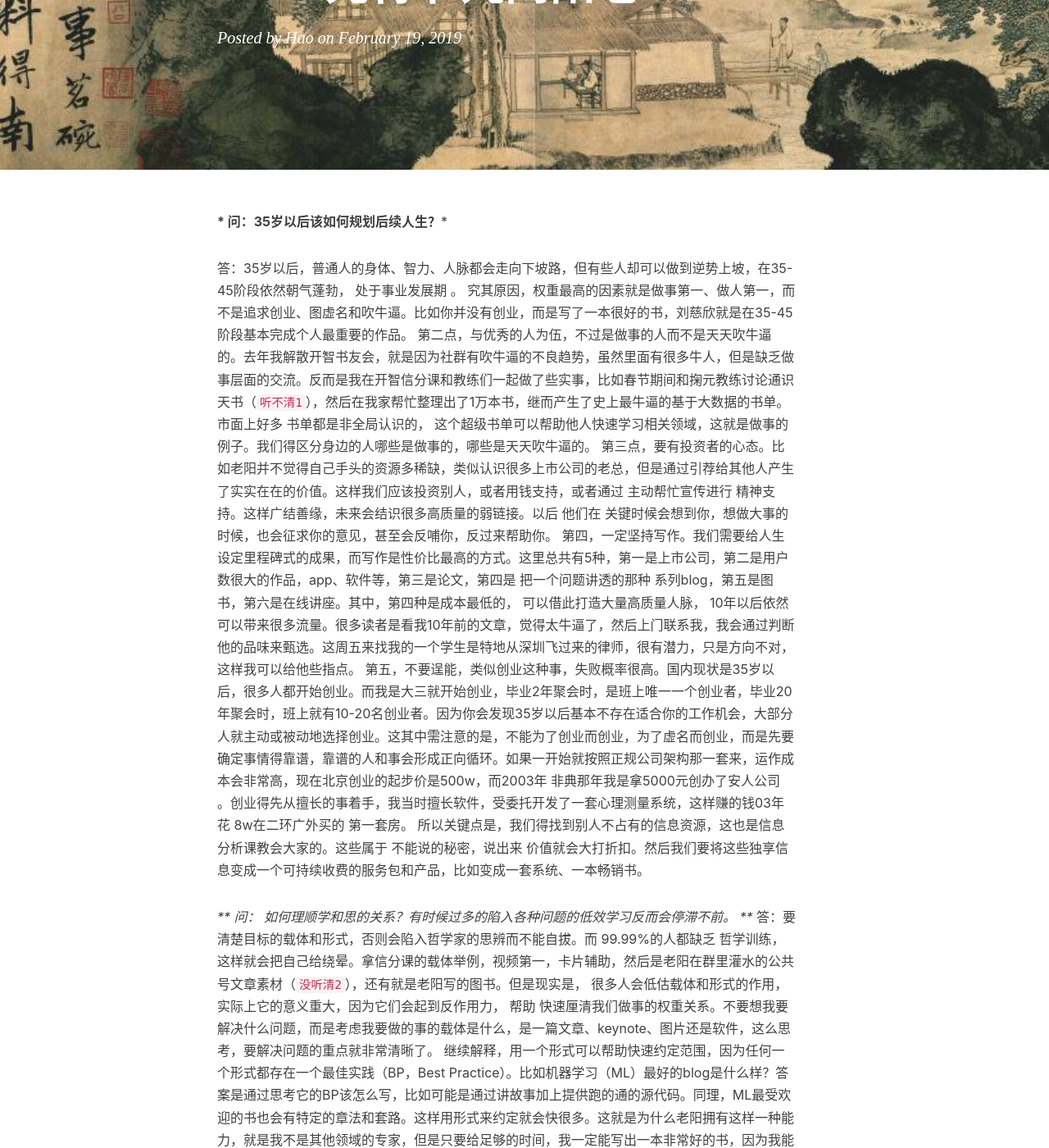
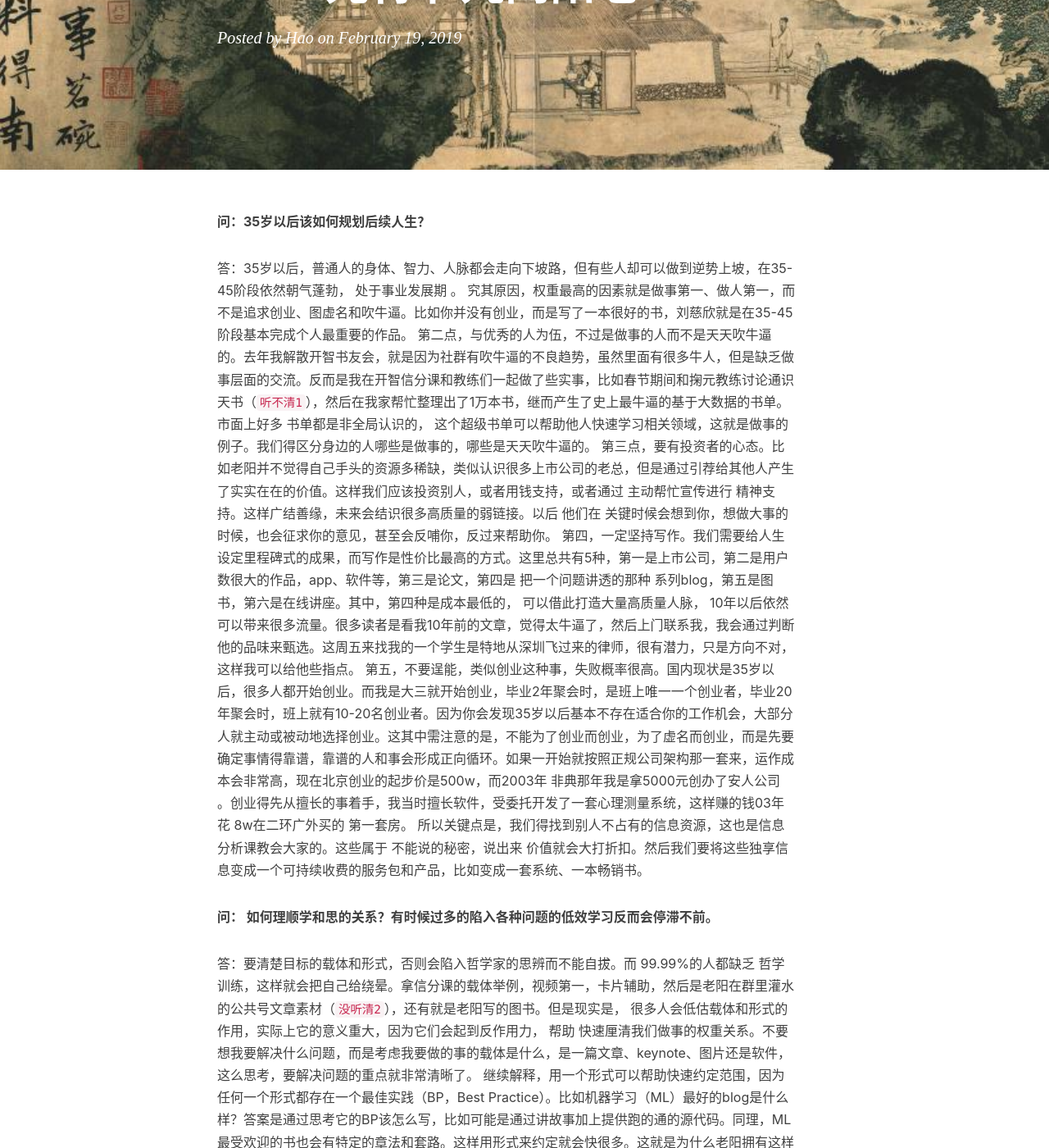
Before and after one commit to kiaorahao/hao.github.io, a Jekyll site: the page built from _posts/2019-02-19-Yang_QA.md, in a window 1280 px wide and 1400 px high, scrolled down 250 px. Shown: the whole window at 82% size. Built offline with Jekyll 4.4.1, drawn with Linux system fonts in a browser that asks for light colours; nearby versions of some CDN libraries; comment, search, counter and statistics services are not loaded.

Commit message:
190426
190426

```diff
--- a/_posts/2019-02-19-Yang_QA.md
+++ b/_posts/2019-02-19-Yang_QA.md
@@ -9,7 +9,8 @@ tags:
 ---
 
 
-*** 问：35岁以后该如何规划后续人生？***
+
+**问：35岁以后该如何规划后续人生？**
 
 答：35岁以后，普通人的身体、智力、人脉都会走向下坡路，但有些人却可以做到逆势上坡，在35-45阶段依然朝气蓬勃， 处于事业发展期 。
 究其原因，权重最高的因素就是做事第一、做人第一，而不是追求创业、图虚名和吹牛逼。比如你并没有创业，而是写了一本很好的书，刘慈欣就是在35-45阶段基本完成个人最重要的作品。
@@ -20,7 +21,8 @@ tags:
 所以关键点是，我们得找到别人不占有的信息资源，这也是信息分析课教会大家的。这些属于 不能说的秘密，说出来 价值就会大打折扣。然后我们要将这些独享信息变成一个可持续收费的服务包和产品，比如变成一套系统、一本畅销书。
 <br>
 
-*** 问： 如何理顺学和思的关系？有时候过多的陷入各种问题的低效学习反而会停滞不前。 ***
+**问： 如何理顺学和思的关系？有时候过多的陷入各种问题的低效学习反而会停滞不前。**
+
 答：要清楚目标的载体和形式，否则会陷入哲学家的思辨而不能自拔。而 99.99%的人都缺乏 哲学训练，这样就会把自己给绕晕。拿信分课的载体举例，视频第一，卡片辅助，然后是老阳在群里灌水的公共号文章素材（`没听清2`），还有就是老阳写的图书。但是现实是， 很多人会低估载体和形式的作用，实际上它的意义重大，因为它们会起到反作用力， 帮助 快速厘清我们做事的权重关系。不要想我要解决什么问题，而是考虑我要做的事的载体是什么，是一篇文章、keynote、图片还是软件，这么思考，要解决问题的重点就非常清晰了。
 继续解释，用一个形式可以帮助快速约定范围，因为任何一个形式都存在一个最佳实践（BP，Best Practice）。比如机器学习（ML）最好的blog是什么样？答案是通过思考它的BP该怎么写，比如可能是通过讲故事加上提供跑的通的源代码。同理，ML最受欢迎的书也会有特定的章法和套路。这样用形式来约定就会快很多。这就是为什么老阳拥有这样一种能力，就是我不是其他领域的专家，但是只要给足够的时间，我一定能写出一本非常好的书，因为我能快速的把相关领域的BP找到，又能把核心句找到（ ` 没听清3 ` ），这就可以写出一本很好的专业书籍。这就是套路。当然我们得 区分事情的难易程度，先易后难，然后 快速的层层推进，最终可以嵌入到这个领域。难的事，比如 最好的软件我不可能马上开发出来，因为这个需要更多的时间和更强的专业技能。但是可以从简单的事开始，比如先写 提供代码和数据集的 微信公号文章，然后是写一本书，讲的通俗易懂受欢迎。慢慢地就有能力写一个机器学习开源库了。通过这种路径，我们可以一步步成为该领域的真正专家。这样通过 找到该领域的实例，搭建最佳套路，我们就可以快速推进该领域的专业能力，不过稍微注意一点的事，每个领域的BP都会不一样。
 这种方法掌握了，比你天天考虑这些问题要好很多。
```
Also changed, not shown: 1 other file.
